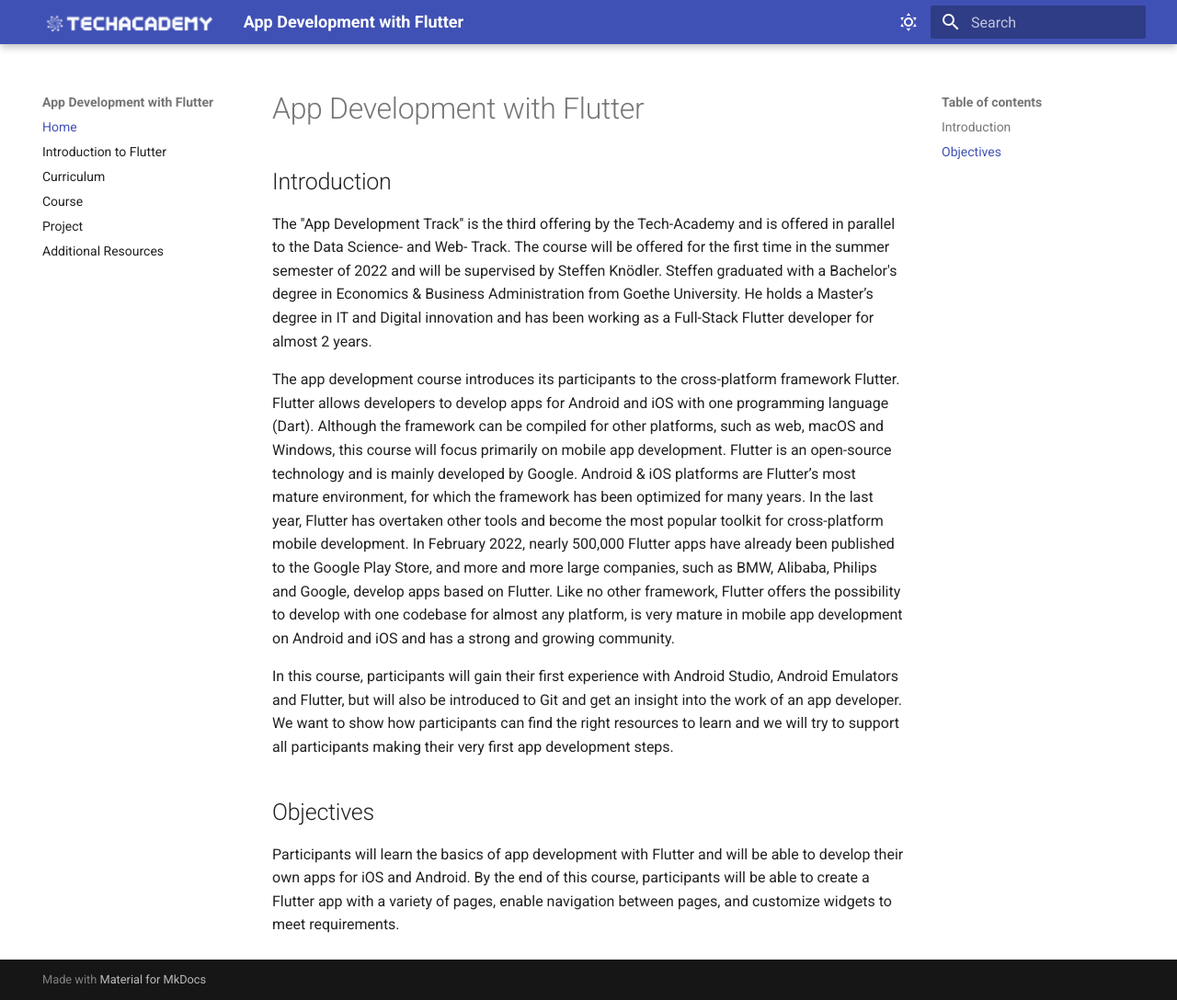
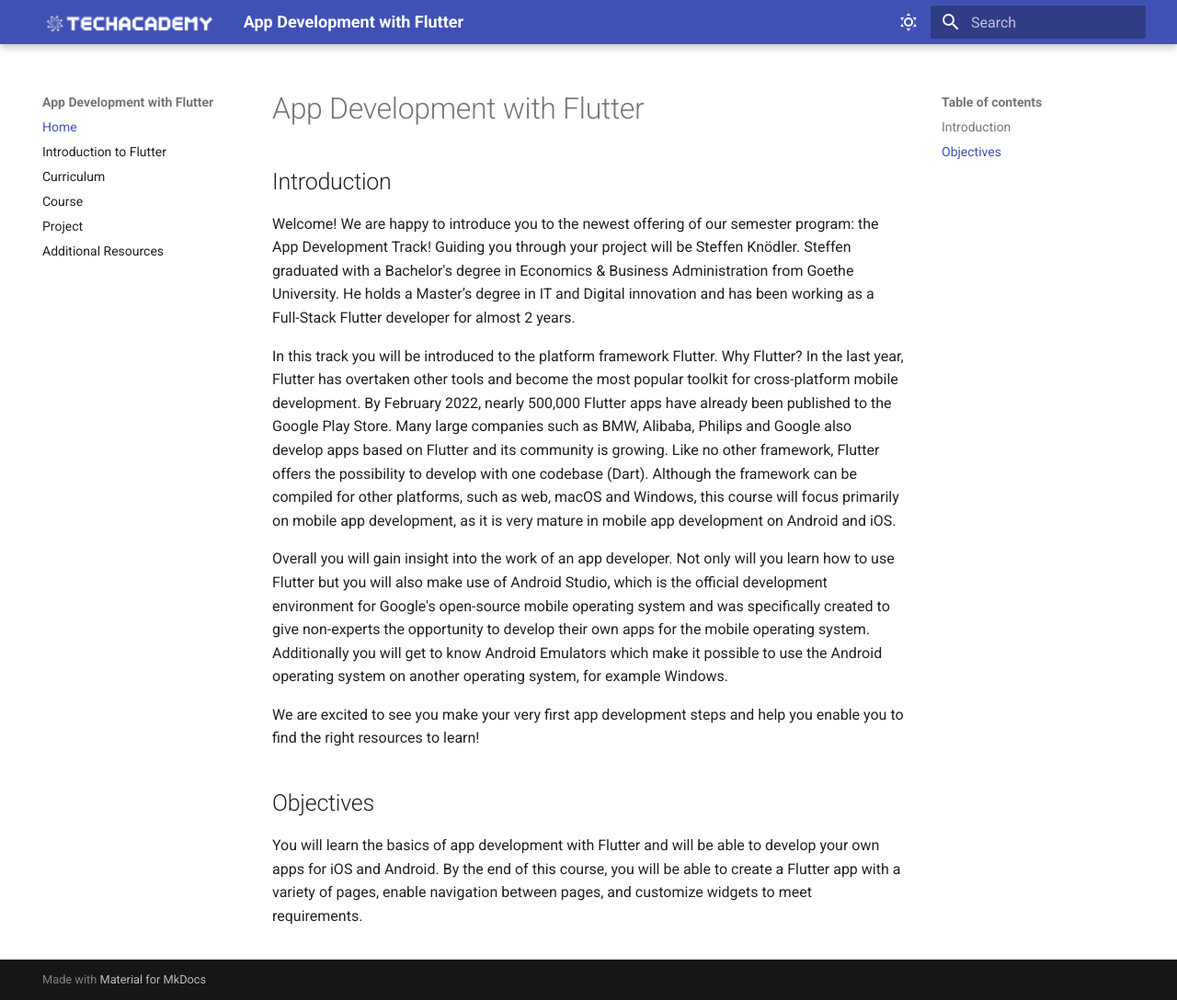
Before and after one commit to tech-academy-ev/app_development, an MkDocs documentation site: the page built from docs/index.md, in a window 1280 px wide and 1088 px high. Shown: the whole window at 92% size. Built offline with MkDocs 1.6.1 and Material for MkDocs 9.7.7, drawn with Linux system fonts in a browser that asks for light colours.

Commit message:
introduction update

```diff
--- a/docs/index.md
+++ b/docs/index.md
@@ -1,12 +1,16 @@
 # App Development with Flutter
 
 ## Introduction
-The ''App Development Track'' is the third offering by the Tech-Academy and is offered in parallel to the Data Science- and Web- Track. The course will be offered for the first time in the summer semester of 2022 and will be supervised by Steffen Knödler. Steffen graduated with a Bachelor's degree in Economics & Business Administration from Goethe University. He holds a Master’s degree in IT and Digital innovation and has been working as a Full-Stack Flutter developer for almost 2 years.
+Welcome!
+We are happy to introduce you to the newest offering of our semester program: the App Development Track!  Guiding you through your project will be Steffen Knödler. Steffen graduated with a Bachelor's degree in Economics & Business Administration from Goethe University. He holds a Master’s degree in IT and Digital innovation and has been working as a Full-Stack Flutter developer for almost 2 years.
 
-The app development course introduces its participants to the cross-platform framework Flutter. Flutter allows developers to develop apps for Android and iOS with one programming language (Dart). Although the framework can be compiled for other platforms, such as web, macOS and Windows, this course will focus primarily on mobile app development. Flutter is an open-source technology and is mainly developed by Google. Android & iOS platforms are Flutter’s most mature environment, for which the framework has been optimized for many years. In the last year, Flutter has overtaken other tools and become the most popular toolkit for cross-platform mobile development. In February 2022, nearly 500,000 Flutter apps have already been published to the Google Play Store, and more and more large companies, such as BMW, Alibaba, Philips and Google, develop apps based on Flutter. Like no other framework, Flutter offers the possibility to develop with one codebase for almost any platform, is very mature in mobile app development on Android and iOS and has a strong and growing community.
+In this track you will be introduced to the platform framework Flutter. Why Flutter?  In the last year, Flutter has overtaken other tools and become the most popular toolkit for cross-platform mobile development. By February 2022, nearly 500,000 Flutter apps have already been published to the Google Play Store. Many large companies such as BMW, Alibaba, Philips and Google also develop apps based on Flutter and its community is growing. Like no other framework, Flutter offers the possibility to develop with one codebase (Dart).  Although the framework can be compiled for other platforms, such as web, macOS and Windows, this course will focus primarily on mobile app development, as it is very mature in mobile app development on Android and iOS.
 
-In this course, participants will gain their first experience with Android Studio, Android Emulators and Flutter, but will also be introduced to Git and get an insight into the work of an app developer. We want to show how participants can find the right resources to learn and we will try to support all participants making their very first app development steps.
+Overall you will gain insight into the work of an app developer. Not only will you learn how to use Flutter but you will also make use of Android Studio, which is the official development environment for Google's open-source mobile operating system and was specifically created to give non-experts the opportunity to develop their own apps for the mobile operating system. Additionally you will get to know Android Emulators which make it possible to use the Android operating system on another operating system, for example Windows.
+
+We are excited to see you make your very first app development steps and help you enable you to find the right resources to learn!
+
 
 
 ## Objectives
-Participants will learn the basics of app development with Flutter and will be able to develop their own apps for iOS and Android. By the end of this course, participants will be able to create a Flutter app with a variety of pages, enable navigation between pages, and customize widgets to meet requirements.
+You will learn the basics of app development with Flutter and will be able to develop your own apps for iOS and Android. By the end of this course, you will be able to create a Flutter app with a variety of pages, enable navigation between pages, and customize widgets to meet requirements.
```
Also changed, not shown: 1 other file.
